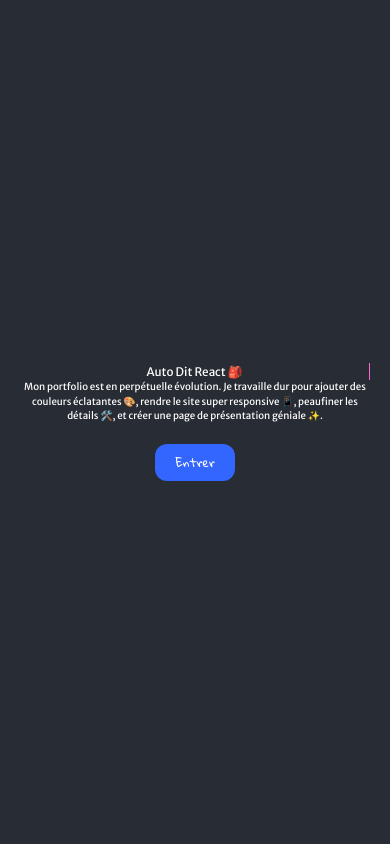
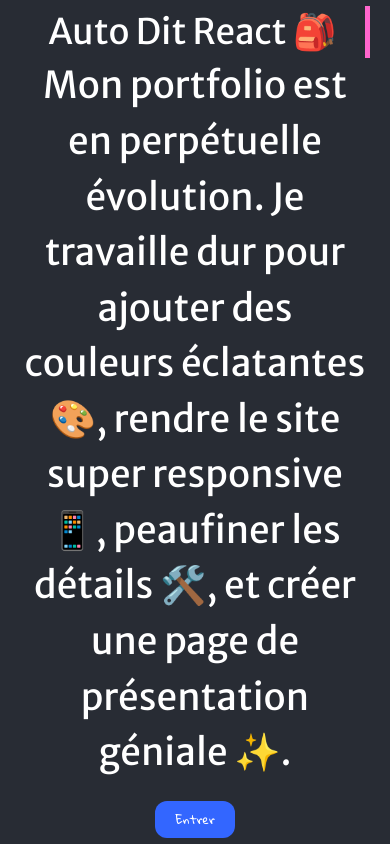
Before and after one commit to LaWass1864/autodit-react, a React (Create React App) app: page / in a window 390 px wide. Built offline with nearby package versions, Linux system fonts and the light colour scheme.

Commit message:
presentation page responsive ok

```diff
--- a/src/index.css
+++ b/src/index.css
@@ -500,10 +500,8 @@
   white-space: nowrap;
   overflow: hidden;
   border-right: 0.15em solid var(--rose-pink);
-  /* Couleur du curseur */
   font-family: 'Merriweather';
   font-size: 3vw;
-  /* Taille de la police réactive */
 }
 
 .button-text {
--- a/src/index.js
+++ b/src/index.js
@@ -2,6 +2,7 @@
 import ReactDOM from 'react-dom';
 import './index.css';
 import App from './App';import reportWebVitals from './reportWebVitals';
+import './style/responsive.css';
 
 ReactDOM.render(
   <React.StrictMode>
--- /dev/null
+++ b/src/style/responsive.css
@@ -0,0 +1,9 @@
+@media (max-width: 767px) {
+    .animated-text {
+        font-size: 9vw;
+    }
+    .presentation-text {
+        font-size: 9.5vw;
+
+      }
+  }
```
